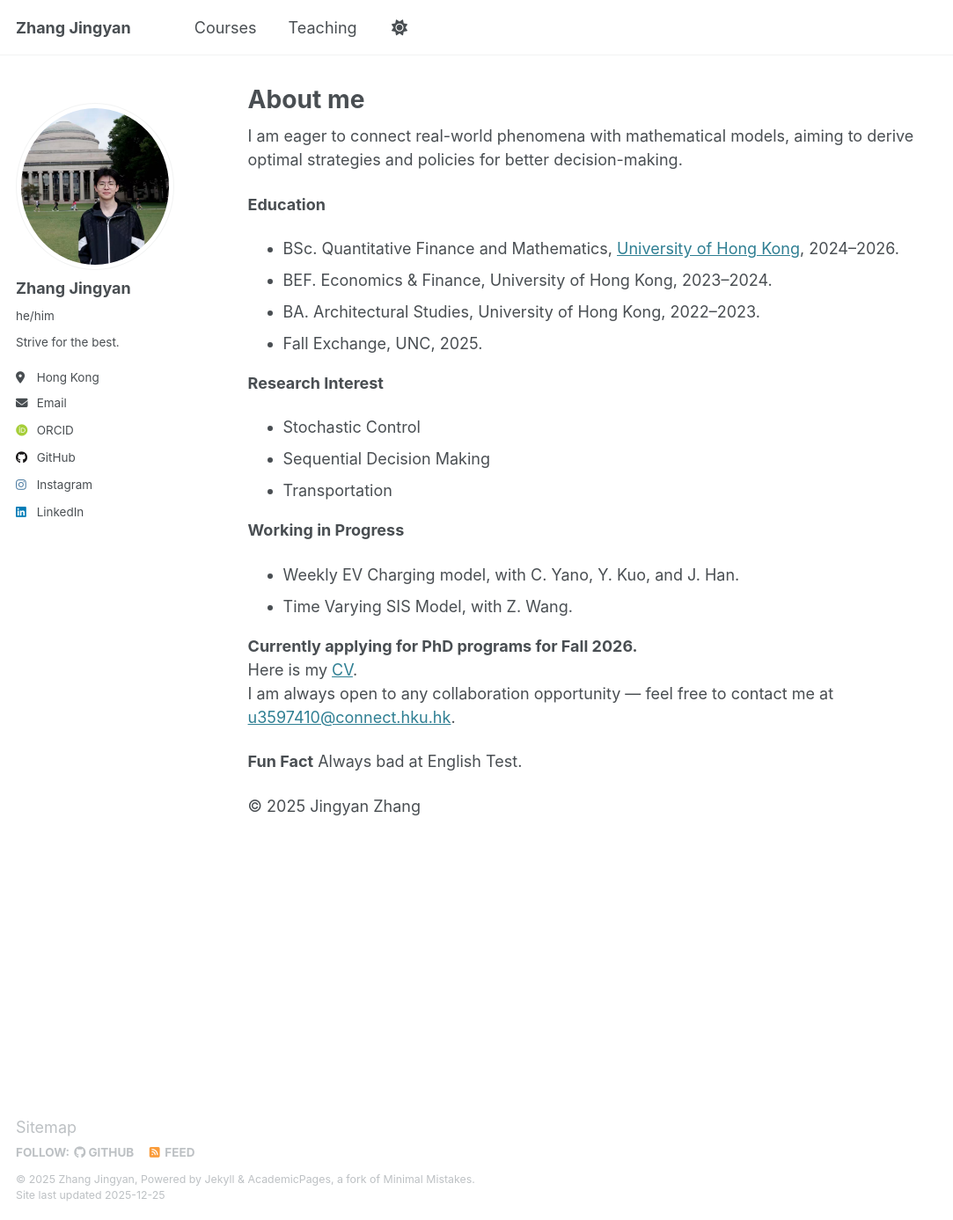
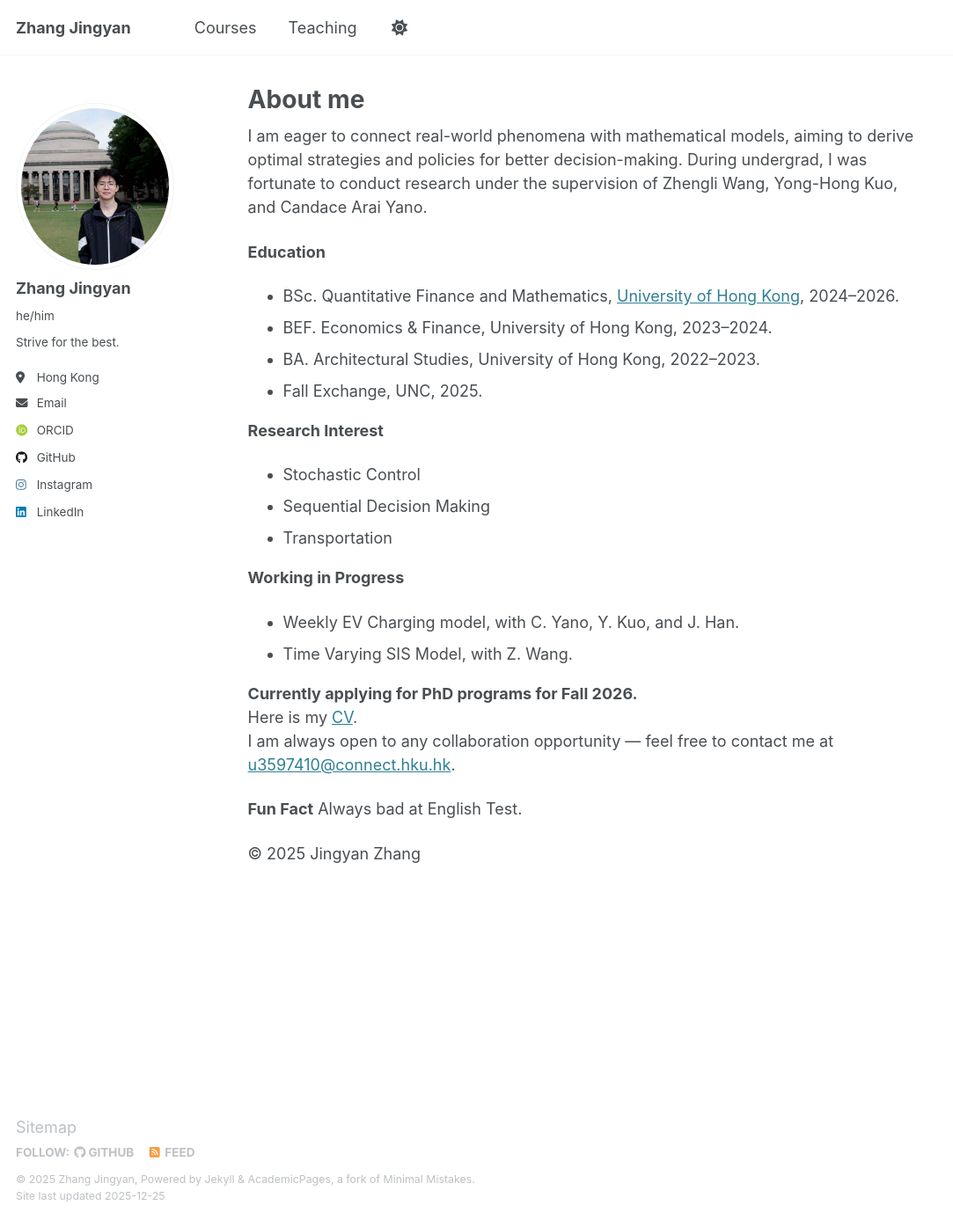
Before and after one commit to zjy-Felix/Felix, a Jekyll site: the page built from _pages/about.md, in a window 1280 px wide and 1387 px high. Shown: the whole window at 88% size, without its empty margins (0-1083 px from the left). Built offline with Jekyll 4.4.1, drawn with Linux system fonts in a browser that asks for light colours; some web fonts are replaced.

Commit message:
Update about.md

```diff
--- a/_pages/about.md
+++ b/_pages/about.md
@@ -6,8 +6,7 @@ redirect_from:
   - /about/
   - /about.html
 ---
-I am eager to connect real-world phenomena with mathematical models, aiming to derive optimal strategies and policies for better decision-making.
-
+I am eager to connect real-world phenomena with mathematical models, aiming to derive optimal strategies and policies for better decision-making. During undergrad, I was fortunate to conduct research under the supervision of Zhengli Wang, Yong-Hong Kuo, and Candace Arai Yano.
 
 **Education**
 - BSc. Quantitative Finance and Mathematics, [University of Hong Kong](https://www.hku.hk/), 2024--2026.
```
